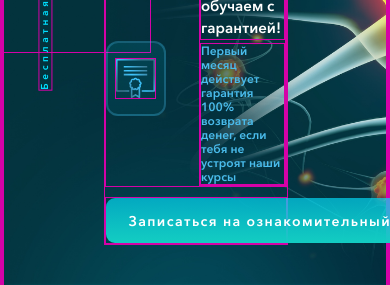
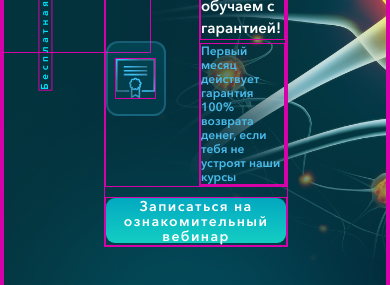
Before and after one commit to Arthur-JQ/school, a website built with webpack: page dist/index.html in a window 390 px wide. Shown: the part 299-584 px from the top of the page. Built offline with nearby package versions, Linux system fonts and the light colour scheme; files whose address does not match are found by name.

Commit message:
FIX Исправление багов

```diff
--- a/src/style.scss
+++ b/src/style.scss
@@ -3,6 +3,9 @@
 $color: #4ABCEC;
 $colorwhite: #FFFFFF;
 
+.swiper-button-next {
+    top:120px !important;
+}
 .flexbox {
     display: flex;
     justify-content: space-between;
@@ -73,6 +76,13 @@ h2 {
 
     @media screen and (max-width: 780px) {
         width: 380px;
+        height: 45px;
+        font-style: 15px;
+        font-size: 14px;
+    }
+    @media screen and (max-width: 600px) {
+        max-width: 380px;
+        width: 100%;
         height: 45px;
         font-style: 15px;
         font-size: 14px;
```
Also changed, not shown: dist/main.css.
